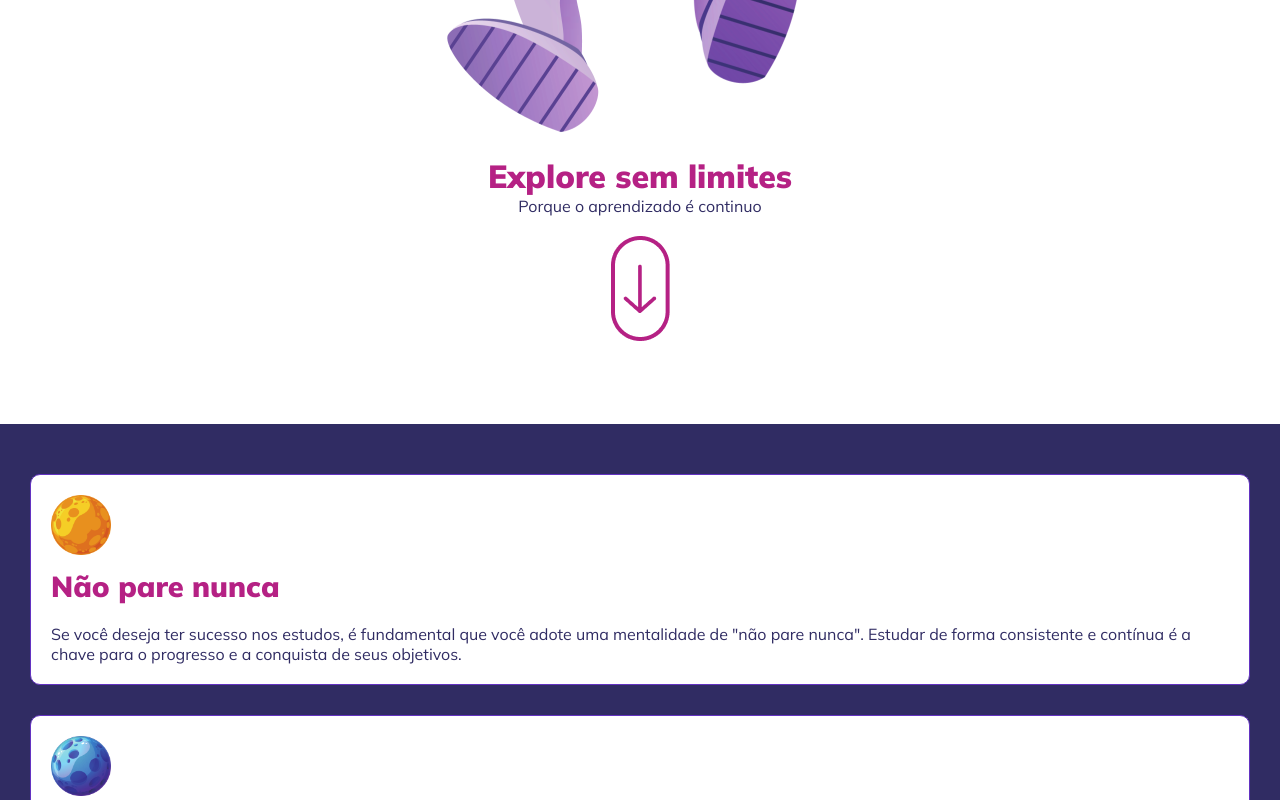
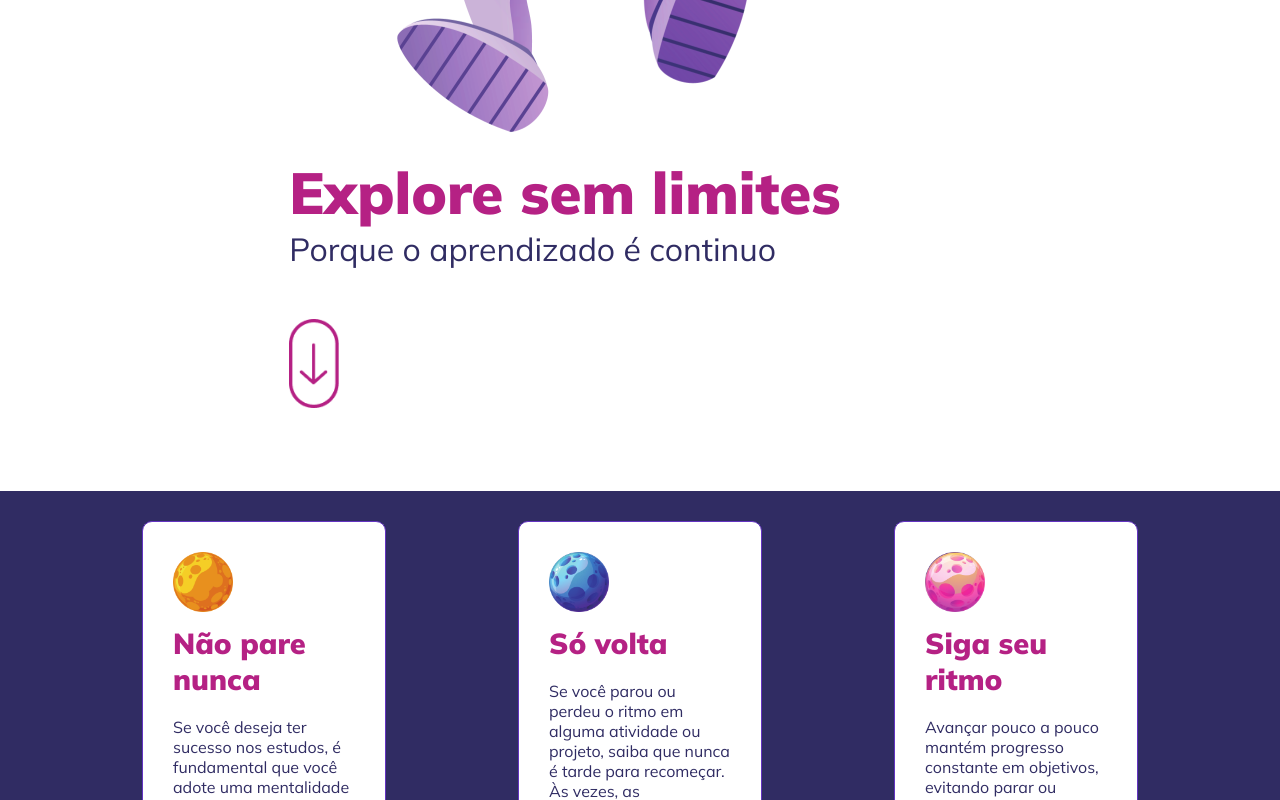
Before and after one commit to MarcioPAraujo/rocketseat-challenges, a plain HTML site: page landpage-rocket/index.html in a window 1280 px wide. Shown: the part 600-1400 px from the top of the page. Drawn offline with Linux system fonts and the light colour scheme.

Commit message:
desktop version

```diff
--- a/landpage-rocket/index.html
+++ b/landpage-rocket/index.html
@@ -9,9 +9,11 @@
 <body>
     <header>
         <div><img src="image/astronaut.png" alt="astronaut in space"></div>
-        <h1>Explore sem limites</h1>
-        <p>Porque o aprendizado é continuo</p>
-        <div><img src="image/purple-arrow.png" alt="purple down arrow"></div>
+        <div id="title">
+            <h1>Explore sem limites</h1>
+            <p>Porque o aprendizado é continuo</p>
+            <div id="purple-arrow"><img src="image/purple-arrow.png" alt="purple down arrow"></div>
+        </div>
     </header>
 
     <main>
--- a/landpage-rocket/style.css
+++ b/landpage-rocket/style.css
@@ -125,3 +125,48 @@ footer >p{
     color: white;
     text-align: center;
 }
+
+
+@media(min-width:780px){
+    header{
+        flex-direction: row-reverse;
+        justify-content: space-evenly;
+        flex-wrap: wrap;
+    }
+    h1{
+        font-size: 5.8rem;
+    }
+    header p{
+        font-size: 3.2rem;
+    }
+    header > div >img{
+       padding-right: 10rem;
+    }
+    #title{
+        display: flex;
+        flex-direction: column;
+        justify-content: center;
+
+
+
+        margin-right: 15rem;
+
+    }
+    #purple-arrow{
+
+        width: 5rem;
+        margin-top: 5rem;
+    }
+
+    #content{
+        display: flex;
+        flex-direction: row;
+        justify-content: space-evenly;
+
+        padding: 0rem 3rem;
+    }
+    article{
+        padding: 2rem;
+        width: 20%
+    }
+}
```
